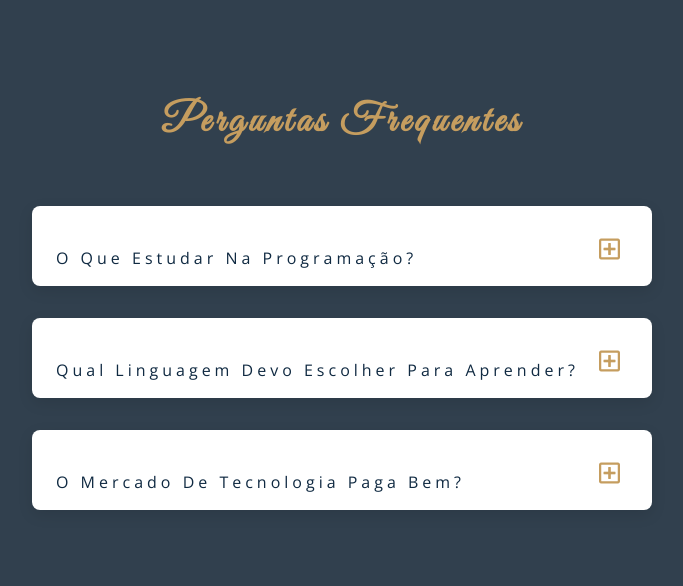
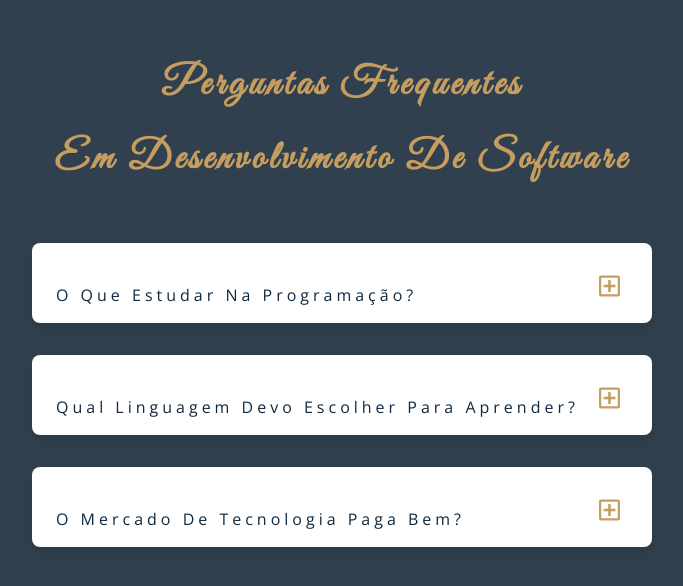
Before and after one commit to allecosta/FAQ, a plain HTML site: page index.html in a window 1280 px wide. Shown: the part 138-724 px from the top of the page, without its empty margins (298-981 px from the left). Drawn offline with nearby package versions, Linux system fonts and the light colour scheme.

Commit message:
Including new title

```diff
--- a/index.html
+++ b/index.html
@@ -16,6 +16,7 @@
         <section class="questions">
             <div class="title">
                 <h2>Perguntas Frequentes</h2>
+                <h2>Em Desenvolvimento de Software</h2>
             </div>
             <div class="center">
                 <article class="question">
```
